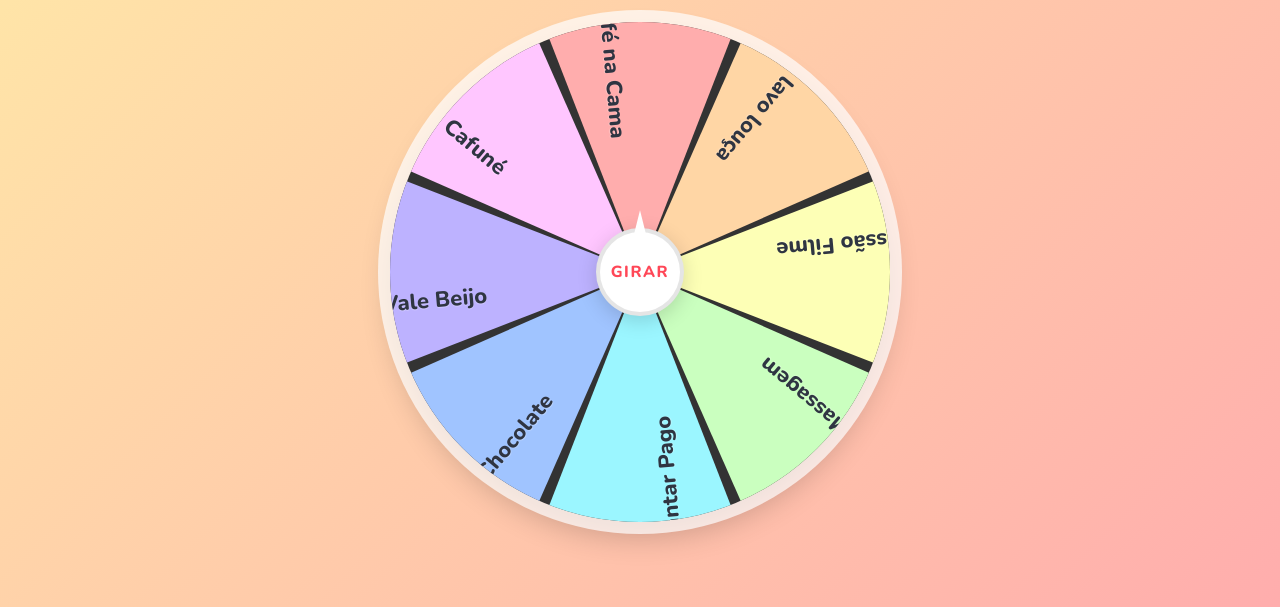
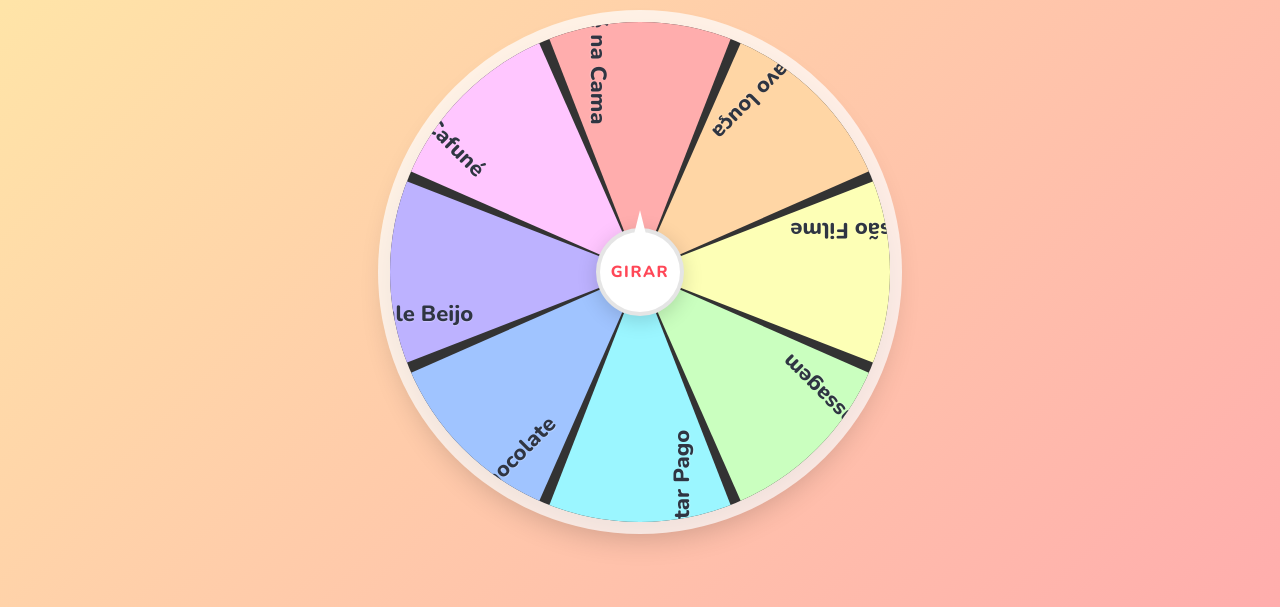
Before and after one commit to David-O-Passos/Presente_Sofia, a plain HTML site: page index.html in a window 1280 px wide. Shown: the part 193-800 px from the top of the page. Drawn offline with nearby package versions, Linux system fonts and the light colour scheme.

Commit message:
Adjust text rotation and position in index.html

```diff
--- a/index.html
+++ b/index.html
@@ -110,7 +110,7 @@
         /* -- CONFIGURAÇÃO DO TEXTO -- */
         .number span {
             position: relative;
-            transform: rotate(40deg);
+            transform: rotate(45deg);
             font-size: 22px;          /* Tamanho bom de ler */
             font-weight: 800;
             color: var(--text);
@@ -118,7 +118,7 @@
 
             /* -- AJUSTE DE POSIÇÃO -- */
             /* Trazendo de volta para perto do centro */
-            left: -40px;
+            left: -60px;
             top: 0px;
 
             width: 150px;
```
